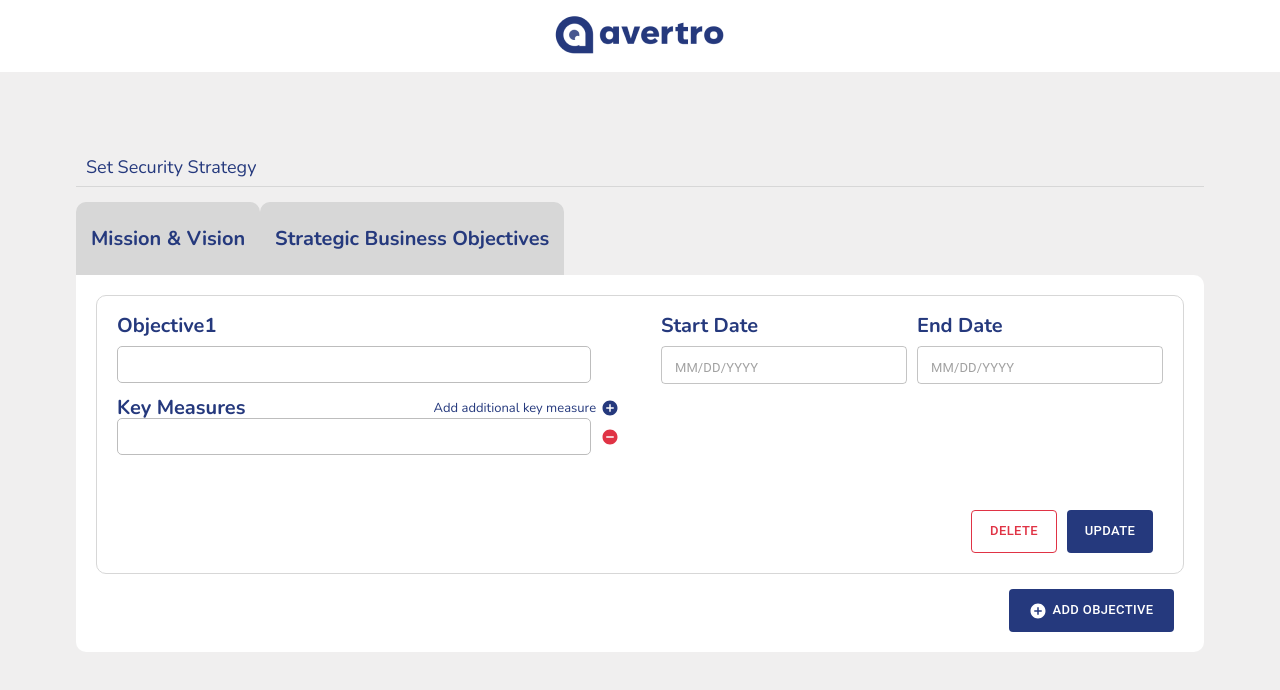
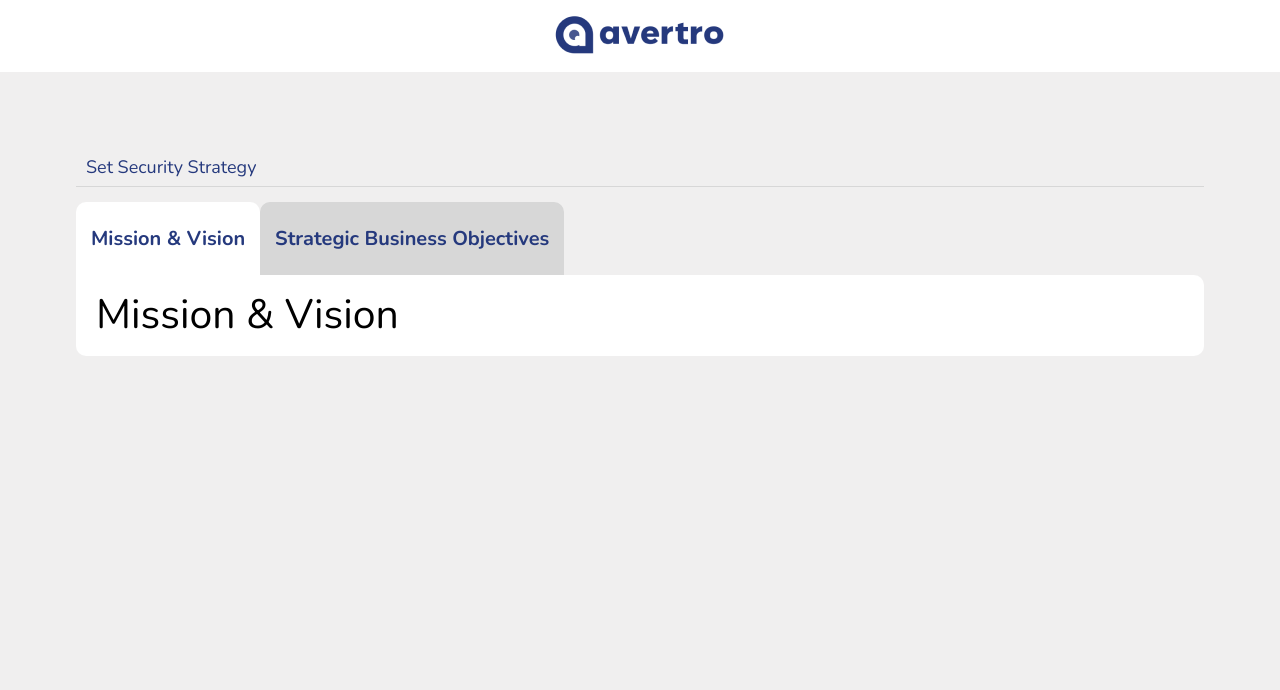
Before and after one commit to namhyeonlee/avertro, a React (Create React App) app: page / in a window 1280 px wide. Shown: the top 690 px of the page. Built offline with nearby package versions, Linux system fonts and the light colour scheme; a web font is replaced by a local one.

Commit message:
Develop [Strategic Business Objectives]  tab component

```diff
--- a/src/pages/MainPage.tsx
+++ b/src/pages/MainPage.tsx
@@ -1,109 +1,210 @@
 import { useState } from "react";
+import TabList from "components/common/TabList";
+import DatePickerInput from "components/common/DatePickerInput";
 import { Button } from "@mui/material";
-import { AdapterDayjs } from "@mui/x-date-pickers/AdapterDayjs";
-import { LocalizationProvider } from "@mui/x-date-pickers/LocalizationProvider";
-import { DatePicker } from "@mui/x-date-pickers/DatePicker";
 import AddCircleIcon from "@material-ui/icons/AddCircle";
 import RemoveCircleIcon from "@material-ui/icons/RemoveCircle";
+import { doGetByteLength, toastCall } from "utils/commonFunction";
+
+interface IObjective {
+  id: number;
+  objective: string;
+  keyMeasures: IKeyMeasure[];
+  startDate: string;
+  endDate: string;
+}
+
+interface IKeyMeasure {
+  id: number;
+  value: string;
+}
+
+const initKeyMeasure: IKeyMeasure = {
+  id: 1,
+  value: "",
+};
+
+const initObjective: IObjective = {
+  id: 1,
+  objective: "",
+  keyMeasures: [initKeyMeasure],
+  startDate: "",
+  endDate: "",
+};
+
+const MAX_OBJECTIVE = 3;
+const ERROR_MSG = "Invalid Date";
 
 const MainPage = () => {
-  const [value, setValue] = useState(null);
+  const [lstObjective, setLstObjective] = useState<IObjective[]>([initObjective]);
+
+  const doAddObjective = () => {
+    if (lstObjective.length === MAX_OBJECTIVE) {
+      toastCall("You can add up to three maximum.", "warning");
+    } else {
+      setLstObjective([...lstObjective, { ...initObjective, id: lstObjective.length + 1 }]);
+    }
+  };
+
+  const doAddKeyMeasures = (id: number, length: number) => {
+    if (length === MAX_OBJECTIVE) {
+      toastCall("You can add up to three maximum.", "warning");
+    } else {
+      setLstObjective(
+        lstObjective.map((obj) =>
+          obj.id === id
+            ? {
+                ...obj,
+                keyMeasures: [...obj.keyMeasures, { ...initKeyMeasure, id: length + 1 }],
+              }
+            : obj
+        )
+      );
+    }
+  };
+
+  const onChangeValue = (id: number, key: string, value: string) => {
+    setLstObjective(lstObjective.map((obj) => (obj.id === id ? { ...obj, [key]: value } : obj)));
+  };
+
+  const doUpdateObjective = (obj: IObjective) => {
+    if (!doVaildation(obj)) return;
+
+    localStorage.setItem(`obj${obj.id}`, JSON.stringify(obj));
+  };
+
+  const doVaildation = (obj: IObjective) => {
+    if (doGetByteLength(obj.objective) > 20) {
+      toastCall("You cannot exceed 20 characters.", "error");
+      return false;
+    }
+    for (let i = 0; i < obj.keyMeasures.length; i++) {
+      if (doGetByteLength(obj.keyMeasures[i].value) > 20) {
+        toastCall("You cannot exceed 20 characters.", "error");
+        return false;
+      }
+    }
+    if (!obj.startDate || obj.startDate === ERROR_MSG) {
+      toastCall("Please enter the starting date.", "error");
+      return false;
+    }
+    if (!obj.endDate || obj.startDate === ERROR_MSG) {
+      toastCall("Please enter the end date.", "error");
+      return false;
+    }
+    if (Number(obj.startDate) > Number(obj.endDate)) {
+      toastCall("Please verify the start date and end date.", "error");
+      return false;
+    }
+    return true;
+  };
+
   return (
     <div className="container">
       <div className="titleWrap">
         <p className="title">Set Security Strategy</p>
       </div>
       <div className="contents">
-        <div className="lstTab">
-          <div>Mission & Vision</div>
-          <div>Strategic Business Objectives</div>
-        </div>
+        <TabList titles={["Mission & Vision", "Strategic Business Objectives"]}>
+          <div className="contentWrap">Mission & Vision</div>
           <div className="contentWrap">
-          <div className="card">
+            {lstObjective.map((rowData, i) => (
+              <div key={`card${i}`} className="card">
                 <div className="cardWrap">
                   <div className="cardLeft">
                     <div className="cardContent">
-                  <div className="title">Objective1</div>
-                  <input type="text" />
+                      <div className="title">Objective{i + 1}</div>
+                      <input type="text" value={rowData.objective} onChange={(e) => onChangeValue(rowData.id, "objective", e.target.value)} />
                     </div>
                     <div className="cardContent">
                       <div className="titleBox">
                         <p className="title">Key Measures</p>
                         <div className="subTitleWrap">
                           <p className="subTitle">Add additional key measure</p>
-                      <AddCircleIcon
-                        style={{
-                          color: "#25397d",
-                          fontSize: "18px",
-                          cursor: "pointer",
-                          marginLeft: "5px",
-                        }}
-                      />
+
+                          <a onClick={() => doAddKeyMeasures(rowData.id, rowData.keyMeasures.length)}>
+                            <AddCircleIcon style={{ color: "#25397d", fontSize: "18px", cursor: "pointer", marginLeft: "5px" }} />
+                          </a>
                         </div>
                       </div>
-                  <div className="inputWrap">
-                    <input type="text" />
-                    <RemoveCircleIcon
-                      style={{
-                        color: "#e03345",
-                        fontSize: "18px",
-                        cursor: "pointer",
-                        marginLeft: "10px",
-                      }}
+                      {rowData.keyMeasures.map((keyMeasure, i) => (
+                        <div key={`input${i}`} className="inputWrap">
+                          <input
+                            type="text"
+                            value={keyMeasure.value}
+                            onChange={(e) =>
+                              setLstObjective(
+                                lstObjective.map((obj) =>
+                                  obj.id === rowData.id
+                                    ? {
+                                        ...obj,
+                                        keyMeasures: obj.keyMeasures.map((key) => (key.id === keyMeasure.id ? { ...key, value: e.target.value } : key)),
+                                      }
+                                    : obj
+                                )
+                              )
+                            }
                           />
+                          {rowData.keyMeasures.length - 1 !== i && (
+                            <a
+                              className="removeIcon"
+                              onClick={() =>
+                                setLstObjective(
+                                  lstObjective.map((obj) =>
+                                    obj.id === rowData.id
+                                      ? {
+                                          ...obj,
+                                          keyMeasures: obj.keyMeasures.filter((key) => key.id !== keyMeasure.id).map((data, i) => ({ ...data, id: i + 1 })),
+                                        }
+                                      : obj
+                                  )
+                                )
+                              }
+                            >
+                              <RemoveCircleIcon style={{ color: "#e03345", fontSize: "18px", cursor: "pointer", marginLeft: "10px" }} />
+                            </a>
+                          )}
                         </div>
+                      ))}
                     </div>
                   </div>
                   <div className="cardRight">
                     <div className="startDate">
                       <div className="title">Start Date</div>
-                  <div className="datePicker">
-                    <LocalizationProvider dateAdapter={AdapterDayjs}>
-                      <DatePicker
-                        slotProps={{ textField: { size: "small" } }}
-                        value={value}
-                        onChange={(newValue) => setValue(newValue)}
-                      />
-                    </LocalizationProvider>
-                  </div>
+                      <DatePickerInput date={rowData.startDate} maxDate={rowData.endDate} onChange={(date) => onChangeValue(rowData.id, "startDate", date)} />
                     </div>
                     <div className="endDate">
                       <div className="title">End Date</div>
-                  <div className="datePicker">
-                    <LocalizationProvider dateAdapter={AdapterDayjs}>
-                      <DatePicker
-                        slotProps={{
-                          textField: { size: "small" },
-                        }}
-                        value={value}
-                        onChange={(newValue) => setValue(newValue)}
-                      />
-                    </LocalizationProvider>
-                  </div>
+                      <DatePickerInput date={rowData.endDate} minDate={rowData.startDate} onChange={(date) => onChangeValue(rowData.id, "endDate", date)} />
                     </div>
                   </div>
                 </div>
                 <div className="btnWrap">
-              <Button className="delBtn" variant="outlined">
+                  <Button
+                    className="delBtn"
+                    variant="outlined"
+                    onClick={() => {
+                      setLstObjective(lstObjective.filter((obj) => obj.id !== rowData.id).map((data, i) => ({ ...data, id: i + 1 })));
+                      localStorage.removeItem(`obj${rowData.id}`);
+                    }}
+                  >
                     Delete
                   </Button>
-              <Button className="updateBtn">Update</Button>
+                  <Button className="updateBtn" onClick={() => doUpdateObjective(rowData)}>
+                    Update
+                  </Button>
                 </div>
               </div>
+            ))}
+
             <div className="addBtnWrap">
-            <Button className="addBtn">
-              <AddCircleIcon
-                style={{
-                  color: "#fff",
-                  fontSize: "18px",
-                  cursor: "pointer",
-                  marginRight: "5px",
-                }}
-              />
+              <Button className="addBtn" onClick={() => doAddObjective()}>
+                <AddCircleIcon style={{ color: "#fff", fontSize: "18px", cursor: "pointer", marginRight: "5px" }} />
                 Add Objective
               </Button>
             </div>
           </div>
+        </TabList>
       </div>
     </div>
   );
--- a/src/styles/global.scss
+++ b/src/styles/global.scss
@@ -77,3 +77,7 @@ a:link:hover,
 a:visited:hover {
   text-decoration: none;
 }
+.Toastify {
+  font-size: $small-font;
+  top: 0;
+}
--- a/src/styles/pageStyle.scss
+++ b/src/styles/pageStyle.scss
@@ -1,4 +1,9 @@
 @import "styles/variable.scss";
+@mixin mobile {
+  @media (max-width: 767px) {
+    @content;
+  }
+}
 
 .app {
   width: 100%;
@@ -51,6 +56,9 @@
           border-top-left-radius: 10px;
           border-top-right-radius: 10px;
           cursor: pointer;
+          @include mobile {
+            font-size: $small-font;
+          }
         }
         .activeTab {
           background-color: $whiteColor;
@@ -67,10 +75,14 @@
         .card {
           border: solid 1px $borderColor;
           border-radius: 10px;
+          margin-bottom: 15px;
           .cardWrap {
             display: flex;
             justify-content: space-between;
             padding: 20px;
+            @include mobile {
+              display: block;
+            }
 
             .cardLeft {
               width: 48%;
@@ -98,7 +110,7 @@
                 }
               }
               input[type="text"] {
-                width: 90%;
+                width: 96%;
                 font-size: $small-font;
                 border: solid 1px $inputBorderColor;
                 border-radius: 5px;
@@ -106,8 +118,17 @@
                 padding: 10px;
               }
               .inputWrap {
-                display: flex;
-                align-items: center;
+                // display: flex;
+                // align-items: center;
+                margin-bottom: 5px;
+                position: relative;
+                .removeIcon {
+                  display: block;
+                  position: absolute;
+                  right: -30px;
+                  top: 50%;
+                  transform: translateY(-50%);
+                }
               }
             }
             .cardRight {
```
Lines whose indentation alone changed are shown as unchanged.
